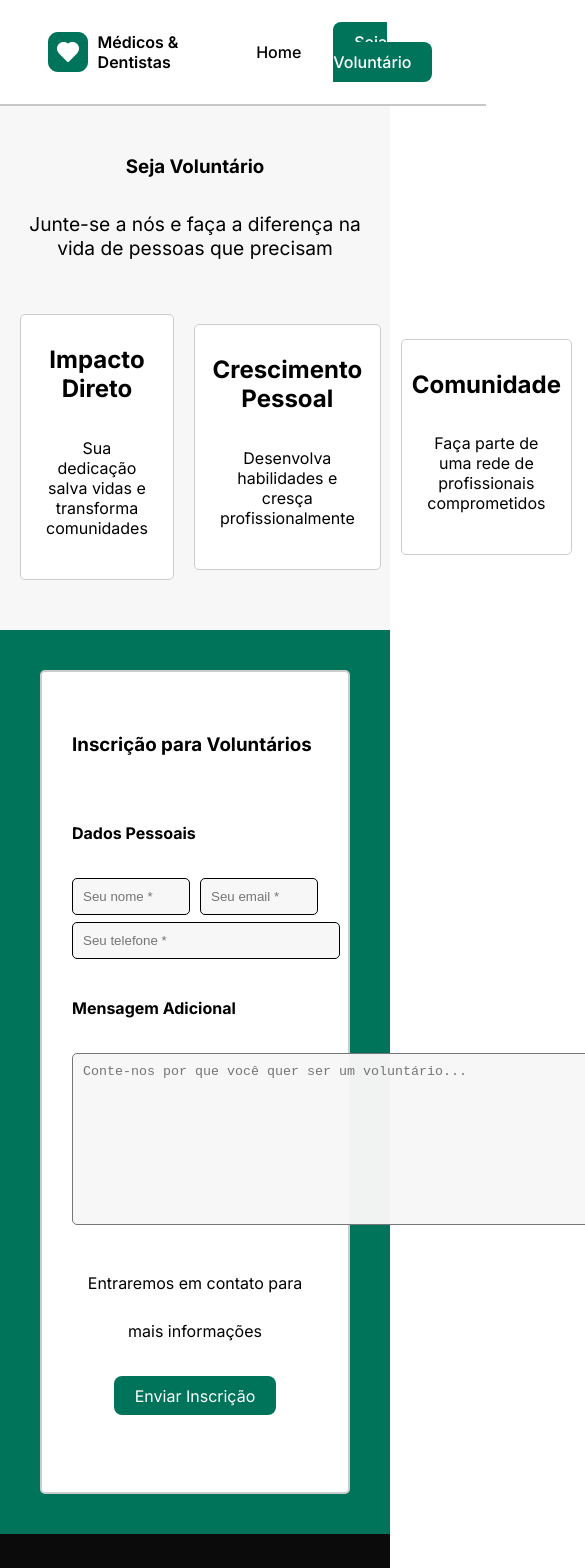
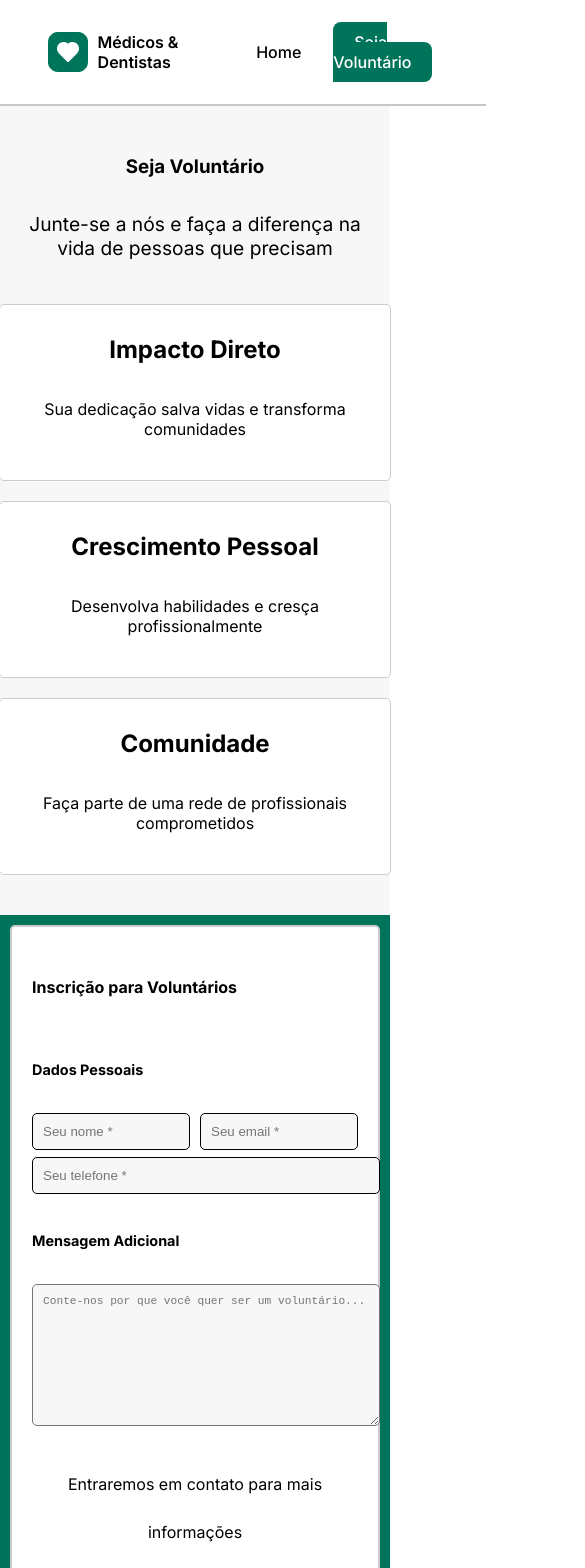
Before and after one commit to alexaniatoma/projeto-react-vnw, a React (Vite) app: page /voluntario in a window 390 px wide. Shown: the top 1568 px of the page, 585 px wide, since content can reach past the window. Built offline with nearby package versions, Linux system fonts and the light colour scheme.

Commit message:
style: adicionando media query voluntario

```diff
--- a/src/pages/voluntario/voluntario.module.scss
+++ b/src/pages/voluntario/voluntario.module.scss
@@ -83,3 +83,37 @@
 .enviarInscricao {
     text-align: center;
 }
+
+@media (max-width: 768px) {
+  .sectionCards {
+    flex-direction: column;
+    padding: 10px;
+
+    article {
+      width: 100%;
+    }
+  }
+
+  .sectionFormulario {
+    padding: 10px;
+  }
+
+  .formularioConteudo {
+    padding: 20px;
+
+    h3 {
+      font-size: 1rem;
+    }
+
+    h4 {
+      font-size: 0.9rem;
+    }
+
+  .areaMensagem {
+      textarea {
+        max-width: 100%;
+        font-size: 0.7rem;
+      }
+    }
+  }
+}
```
